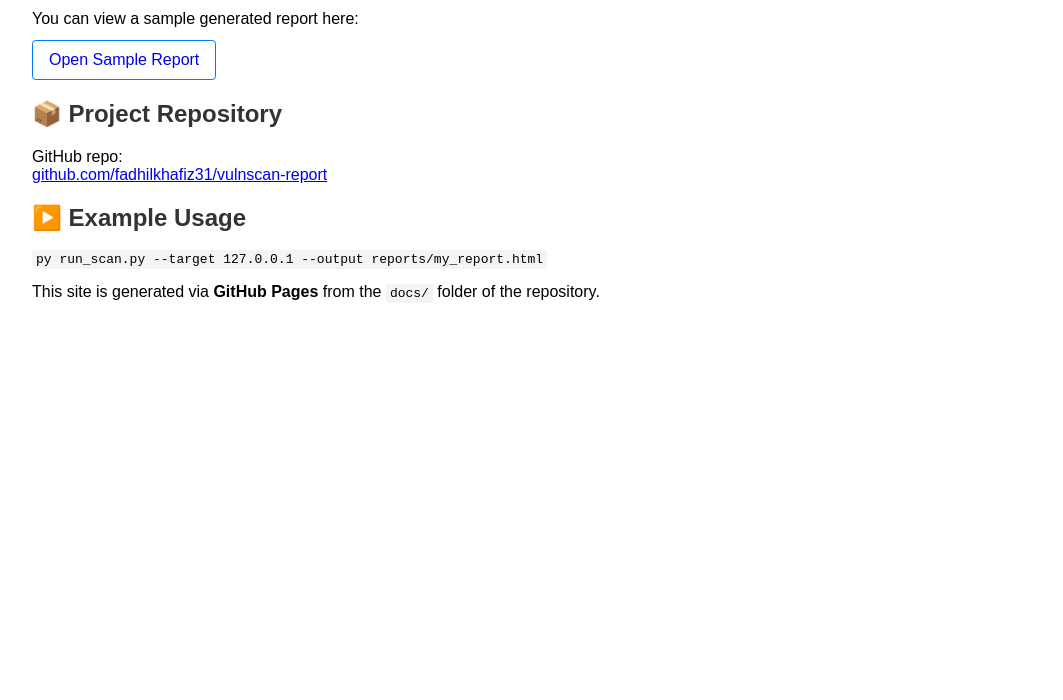
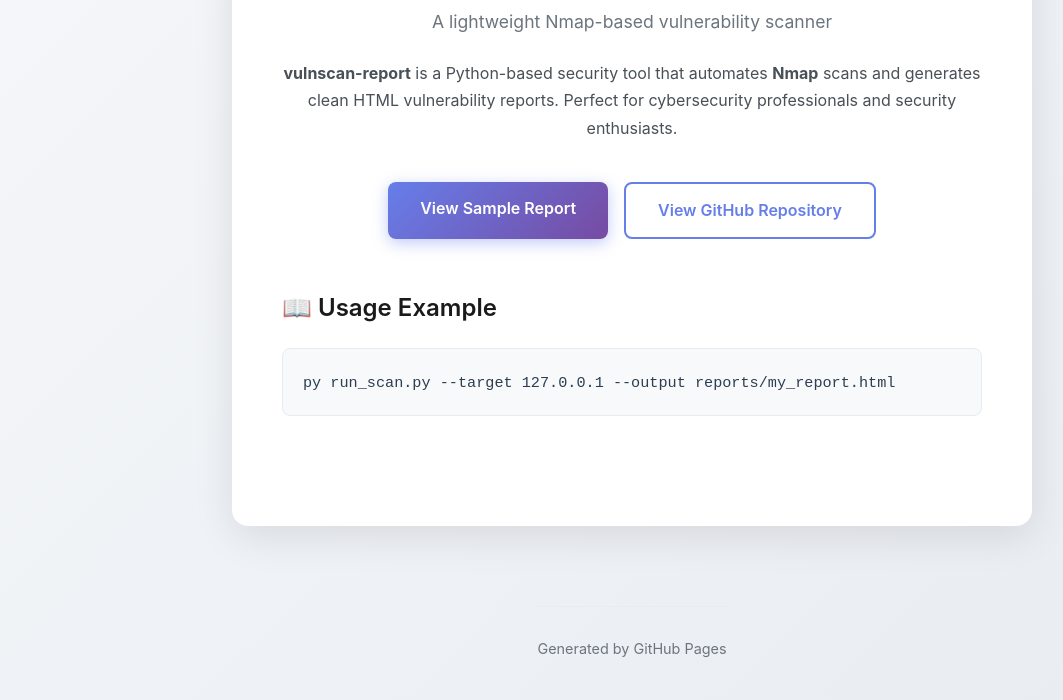
Before and after one commit to fadhilkhafiz31/vulnscan-report, a plain HTML site: page docs/index.html in a window 1280 px wide. Shown: the part 192-892 px from the top of the page, without its empty margins (8-1071 px from the left). Before the commit the page ends 800 px from the top, so only its background shows below. Drawn offline with Linux system fonts and the light colour scheme.

Commit message:
Update README with Live Demo section and modernize landing page

```diff
--- a/docs/index.html
+++ b/docs/index.html
@@ -1,62 +1,192 @@
 <!DOCTYPE html>
-<html>
+<html lang="en">
 <head>
   <meta charset="utf-8">
+  <meta name="viewport" content="width=device-width, initial-scale=1.0">
   <title>vulnscan-report - Nmap-based Vulnerability Scanner</title>
   <style>
+    * {
+      margin: 0;
+      padding: 0;
+      box-sizing: border-box;
+    }
+
     body {
-      font-family: Arial, sans-serif;
-      margin: 40px;
+      font-family: -apple-system, BlinkMacSystemFont, 'Segoe UI', Roboto, 'Helvetica Neue', Arial, sans-serif;
+      line-height: 1.6;
+      color: #2c3e50;
+      background: linear-gradient(135deg, #f5f7fa 0%, #e8ecf1 100%);
+      min-height: 100vh;
+      display: flex;
+      flex-direction: column;
+      align-items: center;
+      padding: 40px 20px;
+    }
+
+    .container {
       max-width: 800px;
+      width: 100%;
+      background: white;
+      border-radius: 16px;
+      box-shadow: 0 10px 40px rgba(0, 0, 0, 0.1);
+      padding: 60px 50px;
+      margin: 20px 0;
     }
-    h1, h2 {
-      color: #333;
+
+    header {
+      text-align: center;
+      margin-bottom: 40px;
     }
-    a.button {
+
+    h1 {
+      font-size: 2.5rem;
+      color: #1a1a1a;
+      margin-bottom: 16px;
+      font-weight: 700;
+    }
+
+    .subtitle {
+      font-size: 1.1rem;
+      color: #6c757d;
+      margin-bottom: 8px;
+    }
+
+    .description {
+      font-size: 1rem;
+      color: #495057;
+      margin-top: 24px;
+      line-height: 1.7;
+    }
+
+    .button-group {
+      display: flex;
+      gap: 16px;
+      justify-content: center;
+      margin: 40px 0;
+      flex-wrap: wrap;
+    }
+
+    .btn {
       display: inline-block;
-      padding: 10px 16px;
-      margin-top: 12px;
-      border-radius: 4px;
+      padding: 14px 32px;
+      border-radius: 8px;
       text-decoration: none;
-      border: 1px solid #007bff;
+      font-weight: 600;
+      font-size: 1rem;
+      transition: all 0.3s ease;
+      border: none;
+      cursor: pointer;
     }
-    a.button:hover {
-      background: #f0f4ff;
+
+    .btn-primary {
+      background: linear-gradient(135deg, #667eea 0%, #764ba2 100%);
+      color: white;
+      box-shadow: 0 4px 15px rgba(102, 126, 234, 0.4);
     }
-    code {
-      background: #f4f4f4;
-      padding: 2px 4px;
-      border-radius: 3px;
+
+    .btn-primary:hover {
+      transform: translateY(-2px);
+      box-shadow: 0 6px 20px rgba(102, 126, 234, 0.5);
+    }
+
+    .btn-secondary {
+      background: white;
+      color: #667eea;
+      border: 2px solid #667eea;
+    }
+
+    .btn-secondary:hover {
+      background: #f8f9ff;
+      transform: translateY(-2px);
+    }
+
+    .section {
+      margin: 50px 0;
+    }
+
+    .section-title {
+      font-size: 1.5rem;
+      color: #1a1a1a;
+      margin-bottom: 20px;
+      font-weight: 600;
+    }
+
+    .code-block {
+      background: #f8f9fa;
+      border: 1px solid #e9ecef;
+      border-radius: 8px;
+      padding: 20px;
+      overflow-x: auto;
+      margin-top: 16px;
+    }
+
+    .code-block code {
+      font-family: 'Courier New', Courier, monospace;
+      font-size: 0.95rem;
+      color: #2c3e50;
+      background: transparent;
+    }
+
+    footer {
+      text-align: center;
+      margin-top: 60px;
+      padding-top: 30px;
+      border-top: 1px solid #e9ecef;
+      color: #6c757d;
+      font-size: 0.9rem;
+    }
+
+    @media (max-width: 600px) {
+      .container {
+        padding: 40px 30px;
+      }
+
+      h1 {
+        font-size: 2rem;
+      }
+
+      .button-group {
+        flex-direction: column;
+      }
+
+      .btn {
+        width: 100%;
+        text-align: center;
+      }
     }
   </style>
 </head>
 <body>
-  <h1>vulnscan-report</h1>
-  <p>
-    <strong>vulnscan-report</strong> is a Python-based security tool that automates
-    <strong>Nmap</strong> scans and generates clean HTML vulnerability reports.
-  </p>
+  <div class="container">
+    <header>
+      <h1>🔍 vulnscan-report</h1>
+      <p class="subtitle">A lightweight Nmap-based vulnerability scanner</p>
+      <p class="description">
+        <strong>vulnscan-report</strong> is a Python-based security tool that automates
+        <strong>Nmap</strong> scans and generates clean HTML vulnerability reports.
+        Perfect for cybersecurity professionals and security enthusiasts.
+      </p>
+    </header>
 
-  <h2>🔗 Live Demo</h2>
-  <p>
-    You can view a sample generated report here:<br>
-    <a class="button" href="demo-report.html" target="_blank">Open Sample Report</a>
-  </p>
+    <div class="button-group">
+      <a href="demo-report.html" class="btn btn-primary" target="_blank">
+        View Sample Report
+      </a>
+      <a href="https://github.com/fadhilkhafiz31/vulnscan-report" class="btn btn-secondary" target="_blank">
+        View GitHub Repository
+      </a>
+    </div>
 
-  <h2>📦 Project Repository</h2>
-  <p>
-    GitHub repo:<br>
-    <a href="https://github.com/fadhilkhafiz31/vulnscan-report" target="_blank">
-      github.com/fadhilkhafiz31/vulnscan-report
-    </a>
-  </p>
+    <section class="section">
+      <h2 class="section-title">📖 Usage Example</h2>
+      <div class="code-block">
+        <code>py run_scan.py --target 127.0.0.1 --output reports/my_report.html</code>
+      </div>
+    </section>
+  </div>
 
-  <h2>▶️ Example Usage</h2>
-  <pre><code>py run_scan.py --target 127.0.0.1 --output reports/my_report.html</code></pre>
-
-  <p>
-    This site is generated via <strong>GitHub Pages</strong> from the
-    <code>docs/</code> folder of the repository.
-  </p>
+  <footer>
+    Generated by GitHub Pages
+  </footer>
 </body>
 </html>
```
Also changed, not shown: 1 other file.
